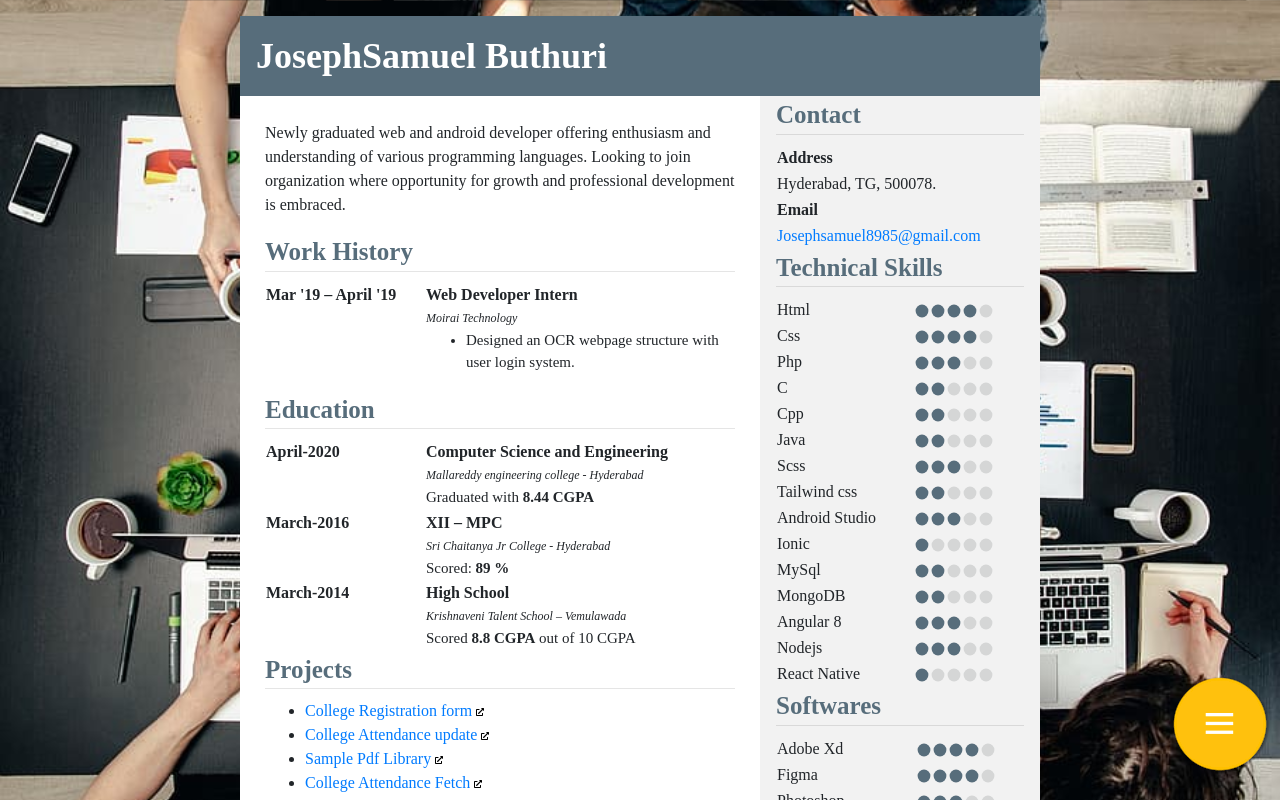
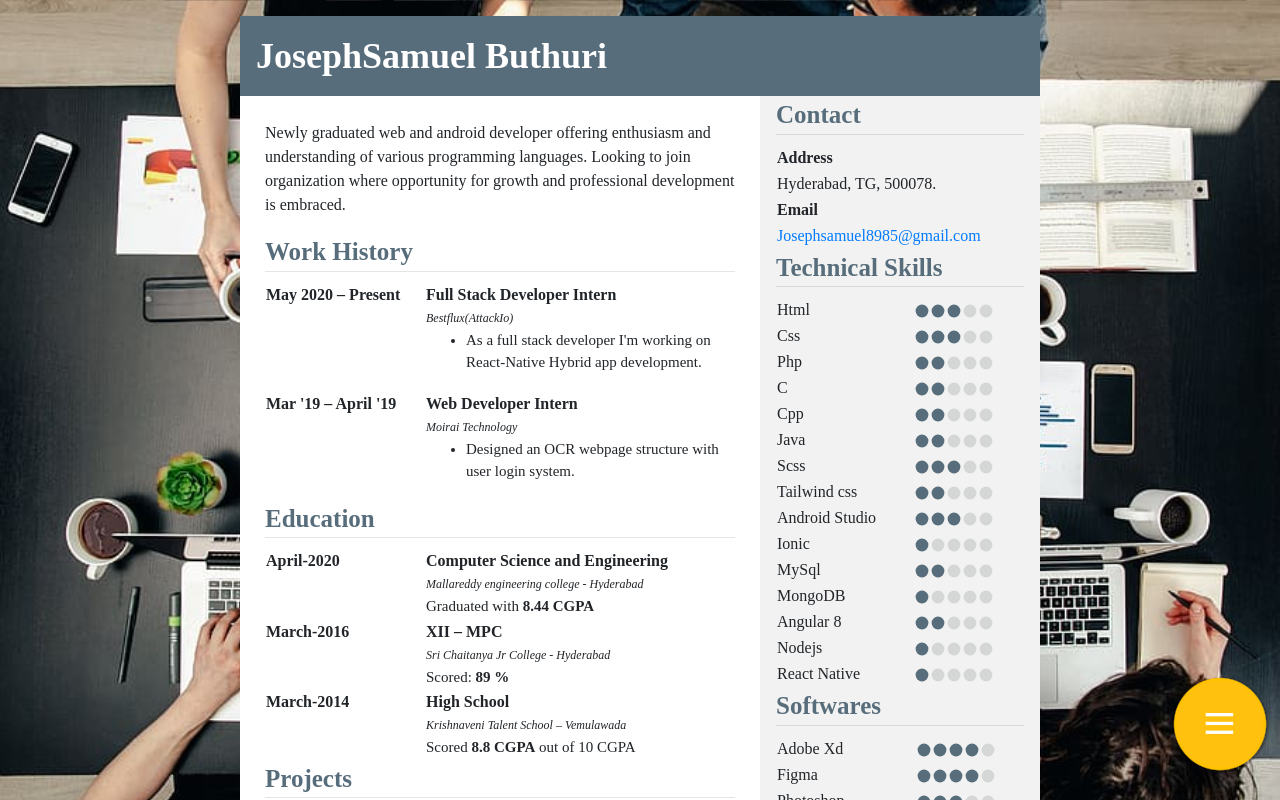
Before and after one commit to xXCHINNAXx/my-resume, an Angular app: page / in a window 1280 px wide. Shown: the top 800 px of the page. Built offline with nearby package versions, Linux system fonts and the light colour scheme.

Commit message:
added bestflux, keywords

```diff
--- a/src/app/main-resume/main-resume.component.html
+++ b/src/app/main-resume/main-resume.component.html
@@ -9,6 +9,32 @@
     <p>Newly graduated web and android developer offering enthusiasm and understanding of various programming languages. Looking to join organization where opportunity for growth and professional development is embraced.</p>
   <span>
     <label for="workTablw">Work History <hr></label>
+    <table class="workTablw" id="workTablw">
+      <tr>
+        <th class="thDate">
+          May 2020 – Present
+        </th>
+        <th>
+         Full Stack Developer Intern
+        </th>
+      </tr>
+      <tr>
+        <td></td>
+        <td class="tdItalicP">
+          Bestflux(AttackIo)
+        </td>
+      </tr>
+      <tr>
+        <td> </td>
+        <td>
+          <ul>
+            <li>
+              As a full stack developer I'm working on React-Native Hybrid app development.
+            </li>
+          </ul>
+        </td>
+      </tr>
+    </table>
     <table class="workTablw" id="workTablw">
       <tr>
         <th class="thDate">
@@ -35,6 +61,7 @@
         </td>
       </tr>
     </table>
+
   </span>
   <span>
     <label for="workTablw">Education <hr></label>
@@ -175,7 +202,7 @@
         <circle cx="50" cy="50" r="40" fill="#576d7b" stroke-width="4" class="default-fill"></circle>
         <circle cx="150" cy="50" r="40" fill="#576d7b" stroke-width="4" class="default-fill"></circle>
         <circle cx="250" cy="50" r="40" fill="#576d7b" stroke-width="4" class="default-fill"></circle>
-        <circle cx="350" cy="50" r="40" fill="#576d7b" stroke-width="4" class="default-fill"></circle>
+        <circle cx="350" cy="50" r="40" fill="#d5d6d6" stroke-width="4" class="default-fill"></circle>
         <circle cx="450" cy="50" r="40" fill="#d5d6d6" stroke-width="4"></circle>
     </svg>
      </td>
@@ -187,7 +214,7 @@
         <circle cx="50" cy="50" r="40" fill="#576d7b" stroke-width="4" class="default-fill"></circle>
         <circle cx="150" cy="50" r="40" fill="#576d7b" stroke-width="4" class="default-fill"></circle>
         <circle cx="250" cy="50" r="40" fill="#576d7b" stroke-width="4" class="default-fill"></circle>
-        <circle cx="350" cy="50" r="40" fill="#576d7b" stroke-width="4" class="default-fill"></circle>
+        <circle cx="350" cy="50" r="40" fill="#d5d6d6" stroke-width="4" class="default-fill"></circle>
         <circle cx="450" cy="50" r="40" fill="#d5d6d6" stroke-width="4"></circle>
     </svg>
     </td>
@@ -198,7 +225,7 @@
       <svg viewBox="0 0 500 100" id="FIELD_RATV" type="count">
         <circle cx="50" cy="50" r="40" fill="#576d7b" stroke-width="4" class="default-fill"></circle>
         <circle cx="150" cy="50" r="40" fill="#576d7b" stroke-width="4" class="default-fill"></circle>
-        <circle cx="250" cy="50" r="40" fill="#576d7b" stroke-width="4" class="default-fill"></circle>
+        <circle cx="250" cy="50" r="40" fill="#d5d6d6" stroke-width="4" class="default-fill"></circle>
         <circle cx="350" cy="50" r="40" fill="#d5d6d6" stroke-width="4" class="default-fill"></circle>
         <circle cx="450" cy="50" r="40" fill="#d5d6d6" stroke-width="4"></circle>
     </svg>
@@ -305,7 +332,7 @@
     <td>
       <svg viewBox="0 0 500 100" id="FIELD_RATV" type="count">
         <circle cx="50" cy="50" r="40" fill="#576d7b" stroke-width="4" class="default-fill"></circle>
-        <circle cx="150" cy="50" r="40" fill="#576d7b" stroke-width="4" class="default-fill"></circle>
+        <circle cx="150" cy="50" r="40" fill="#d5d6d6" stroke-width="4" class="default-fill"></circle>
         <circle cx="250" cy="50" r="40" fill="#d5d6d6" stroke-width="4" class="default-fill"></circle>
         <circle cx="350" cy="50" r="40" fill="#d5d6d6" stroke-width="4" class="default-fill"></circle>
         <circle cx="450" cy="50" r="40" fill="#d5d6d6" stroke-width="4"></circle>
@@ -318,7 +345,7 @@
       <svg viewBox="0 0 500 100" id="FIELD_RATV" type="count">
         <circle cx="50" cy="50" r="40" fill="#576d7b" stroke-width="4" class="default-fill"></circle>
         <circle cx="150" cy="50" r="40" fill="#576d7b" stroke-width="4" class="default-fill"></circle>
-        <circle cx="250" cy="50" r="40" fill="#576d7b" stroke-width="4" class="default-fill"></circle>
+        <circle cx="250" cy="50" r="40" fill="#d5d6d6" stroke-width="4" class="default-fill"></circle>
         <circle cx="350" cy="50" r="40" fill="#d5d6d6" stroke-width="4" class="default-fill"></circle>
         <circle cx="450" cy="50" r="40" fill="#d5d6d6" stroke-width="4"></circle>
     </svg>
@@ -329,8 +356,8 @@
     <td>
       <svg viewBox="0 0 500 100" id="FIELD_RATV" type="count">
         <circle cx="50" cy="50" r="40" fill="#576d7b" stroke-width="4" class="default-fill"></circle>
-        <circle cx="150" cy="50" r="40" fill="#576d7b" stroke-width="4" class="default-fill"></circle>
-        <circle cx="250" cy="50" r="40" fill="#576d7b" stroke-width="4" class="default-fill"></circle>
+        <circle cx="150" cy="50" r="40" fill="#d5d6d6" stroke-width="4" class="default-fill"></circle>
+        <circle cx="250" cy="50" r="40" fill="#d5d6d6" stroke-width="4" class="default-fill"></circle>
         <circle cx="350" cy="50" r="40" fill="#d5d6d6" stroke-width="4" class="default-fill"></circle>
         <circle cx="450" cy="50" r="40" fill="#d5d6d6" stroke-width="4"></circle>
     </svg>
--- a/src/index.html
+++ b/src/index.html
@@ -2,10 +2,11 @@
 <html lang="en">
 <head>
   <meta charset="utf-8">
-  <title>Resume</title>
+  <title>BJSamuel Resume</title>
   <base href="/">
   <meta name="viewport" content="width=device-width, initial-scale=0.4, maximum-scale=3.0, minimum-scale=0">
   <link rel="icon" type="image/x-icon" href="favicon.ico">
+  <meta name="keywords" content="buthuri josephsamuel, resume, josephsamuel resume,hire,Newly graduated, bjsam resume, resume.bjsam.ga , buturi josephsamuel resume, contact josephsamuel,resume.bjsam, resume bjsam, resume BJsamuel,BJsamuel Resume">
   <style>
     html{
       margin: 0;
```
